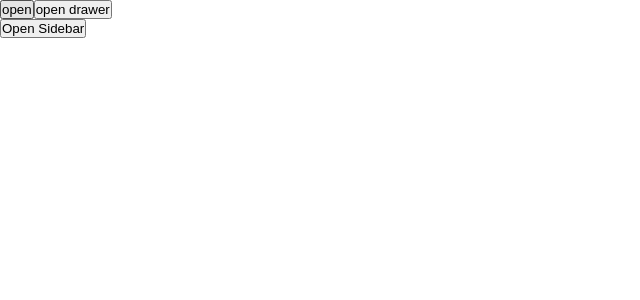
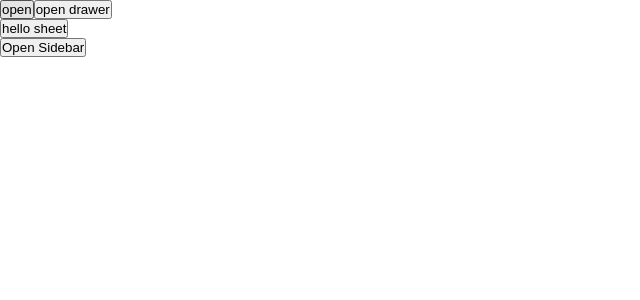
Before and after one commit to Sararmjalal/react-modal-pro, a React (Create React App) app: page / in a window 1280 px wide. Shown: the top 300 px of the page, without its empty margins (0-640 px from the left). Built offline with nearby package versions, Linux system fonts and the light colour scheme.

Commit message:
updated: pro sheet configured

```diff
--- a/src/TestPage.tsx
+++ b/src/TestPage.tsx
@@ -1,7 +1,7 @@
 import { Ref, useRef } from "react";
 import { useModalPro } from "./lib";
 import DialogBase from "./components/dialog";
-import DrawerBase from "./components/drawer";
+import ProSheet from "./components/modals/pro-sheet";
 
 const TestPage = () => {
 
@@ -36,15 +36,15 @@ const TestPage = () => {
                 handleClose={handleCloseModal}>
                 ThisChildren
             </DialogBase>
-            <DrawerBase
-                key={currentModalKey}
-                direction="top"
-                ref={DrawerRef as Ref<HTMLDivElement | null>}
-                handleClose={handleCloseDrawer}
-                {...propss}
-            >
+            <ProSheet
+                swipeToOpen={false}
+                swipeToClose={true}
+                direction="bottom"
+                TriggerElement={
+                    <button>hello sheet</button>
+                }>
                 <div style={{ height: "200vh" }}>drawer children</div>
-            </DrawerBase >
+            </ProSheet>
         </div>
     )
 }
--- a/src/components/modals/pro-sheet/index.tsx
+++ b/src/components/modals/pro-sheet/index.tsx
@@ -1,9 +1,10 @@
-import { Fragment, ReactNode, Ref, useRef } from "react"
-import DrawerBase from "../../drawer"
-import { useModalPro } from "../../../lib"
+import DrawerBase from "../../drawer";
+import { useModalPro } from "../../../lib";
+import { Fragment, ReactNode, Ref, useEffect, useRef } from "react";
 
 type ProSheetProps = {
     modalKey?: string;
+    children: ReactNode;
     canDismiss?: boolean;
     closeCb?: () => void;
     openDuration?: number;
@@ -12,12 +13,12 @@ type ProSheetProps = {
     swipeToClose?: boolean;
     swipeThreshold?: number;
     sheetClassName?: string;
+    TriggerElement: ReactNode;
     backdropClassName?: string;
-    direction?: "top" | "bottom";
-    TriggerElement: ReactNode
+    direction: "top" | "bottom";
 }
 
-const ProSheet = ({ TriggerElement, direction, ...props }: ProSheetProps) => {
+const ProSheet = ({ TriggerElement, direction, children, ...props }: ProSheetProps) => {
 
     const drawerRef = useRef<HTMLDivElement>(undefined)
 
@@ -26,6 +27,15 @@ const ProSheet = ({ TriggerElement, direction, ...props }: ProSheetProps) => {
         sheetRef: drawerRef,
         sidebarDirection: direction
     })
+
+    useEffect(() => {
+        if (modalProps.open) {
+            document.body.style.overscrollBehavior = "none";
+            return () => {
+                document.body.style.overscrollBehavior = "initial";
+            };
+        }
+    }, [modalProps.open]);
 
     return (
         <Fragment>
@@ -38,7 +48,7 @@ const ProSheet = ({ TriggerElement, direction, ...props }: ProSheetProps) => {
                 key={currentModalKey}
                 handleClose={handleCloseModal}
                 ref={drawerRef as Ref<HTMLDivElement | null>}>
-                <div style={{ height: "200vh" }}>drawer children</div>
+                {children}
             </DrawerBase >
         </Fragment>
     )
```
